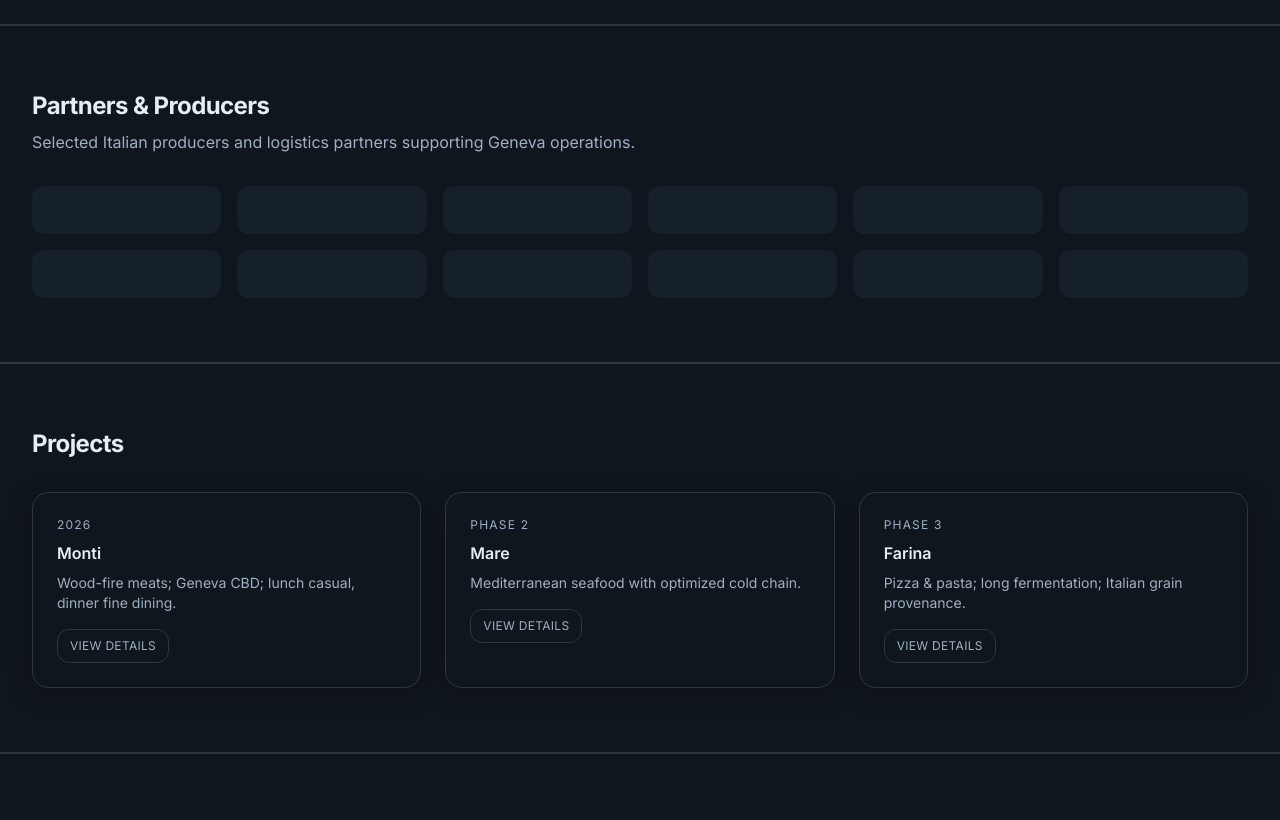
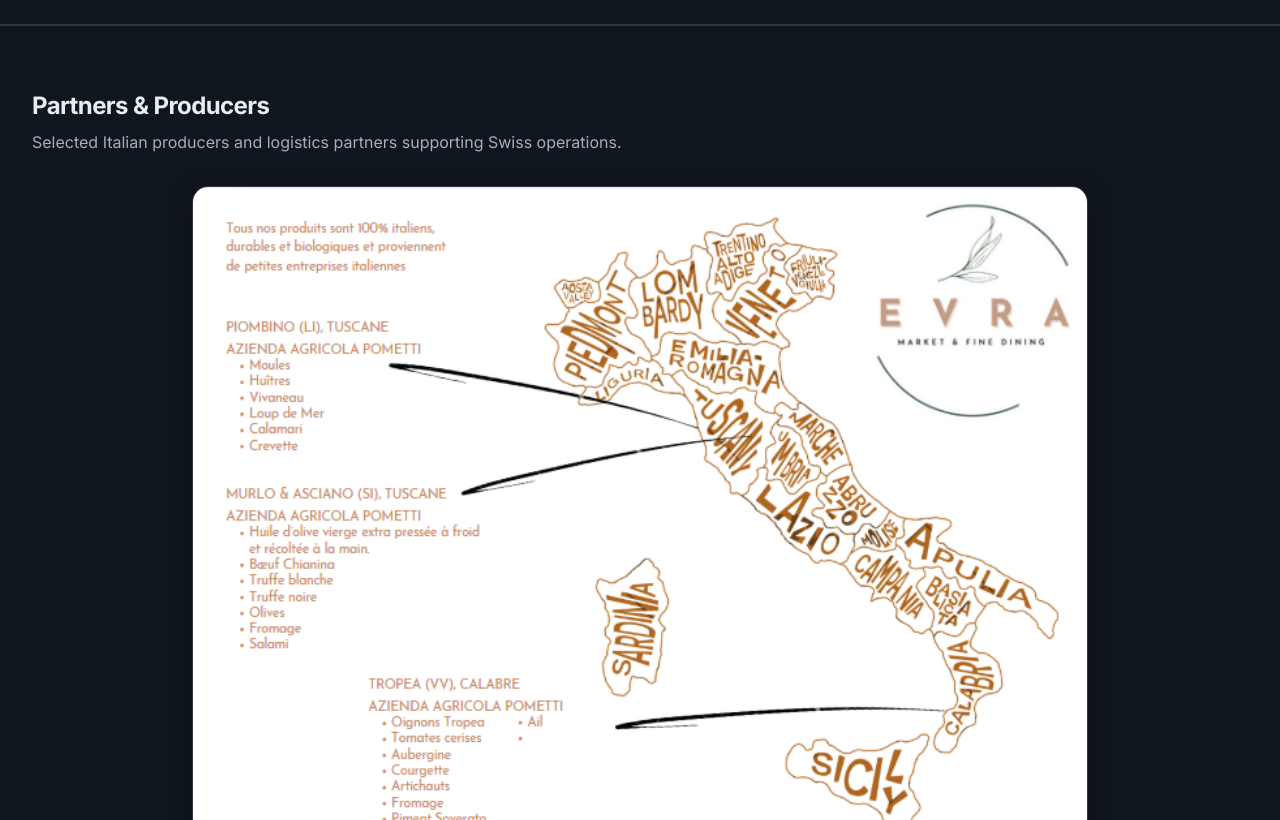
Before and after one commit to wtoscano1/evra-esg, a React (Vite) app: page / in a window 1280 px wide. Shown: the part 1980-2800 px from the top of the page. Built offline with nearby package versions, Linux system fonts and the light colour scheme.

Commit message:
Add partners image

```diff
--- a/src/App.jsx
+++ b/src/App.jsx
@@ -97,7 +97,7 @@
         kicker: "ESG • Circular • Traceable",
         title: "ESG Evra",
         subtitle:
-          "Circular food systems: direct sourcing, traceability, and low-carbon logistics from acquistion to salt.",
+          "Circular food systems: direct sourcing, traceability, and low-carbon logistics from acquistion to sale.",
         cta1: "Request Deck",
         cta2: "Partner With Us",
       },
@@ -149,7 +149,7 @@
       },
       clients: {
         title: "Partners & Producers",
-        blurb: "Selected Italian producers and logistics partners supporting Geneva operations.",
+        blurb: "Selected Italian producers and logistics partners supporting Swiss operations.",
       },
       projects: {
         title: "Projects",
@@ -478,10 +478,23 @@
 
       {/* Partners / Clients */}
       <Section id="clients" title={t.clients.title} blurb={t.clients.blurb}>
-        <div className="grid grid-cols-2 md:grid-cols-4 lg:grid-cols-6 gap-4">
-          {Array.from({ length: 12 }).map((_, i) => (
-            <div key={i} className="h-12 rounded-xl bg-muted" aria-label="logo placeholder" />
-          ))}
+        <div className="max-w-4xl mx-auto">
+          <img
+            src="/docs/partners-producers.png"
+            alt="Partners & Producers"
+            className="w-full h-auto rounded-2xl border border-muted shadow-soft object-contain"
+          />
+
+          <div className="mt-4 text-center">
+            <a
+              href="/docs/partners-producers.png"
+              target="_blank"
+              rel="noreferrer"
+              className="inline-flex items-center gap-2 rounded-xl border border-muted px-4 py-2 text-sm text-sub hover:bg-muted hover:text-text"
+            >
+              Download Map
+            </a>
+          </div>
         </div>
       </Section>
 
```
Also changed, not shown: public/docs/partners-producers.png (added).
